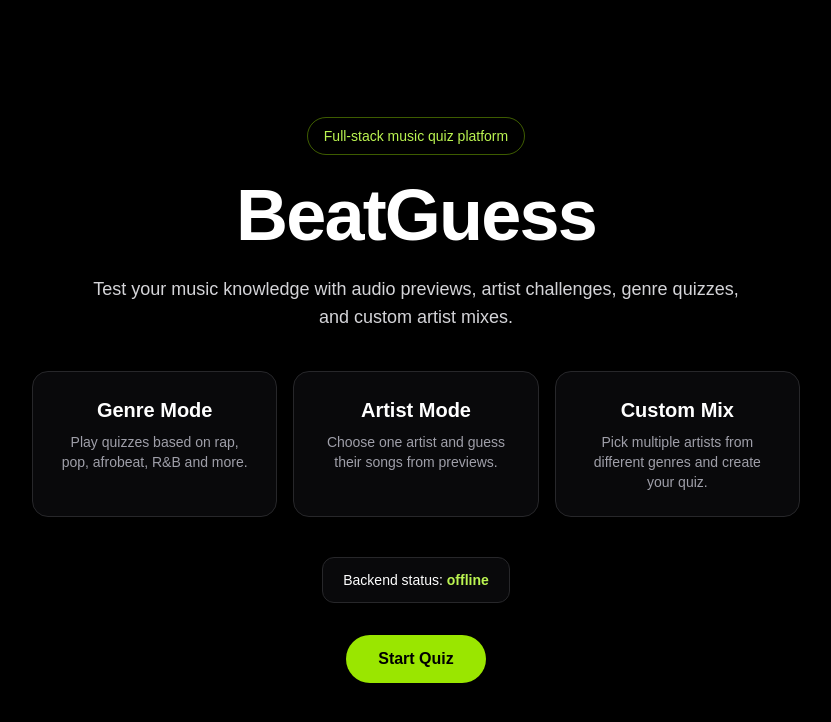
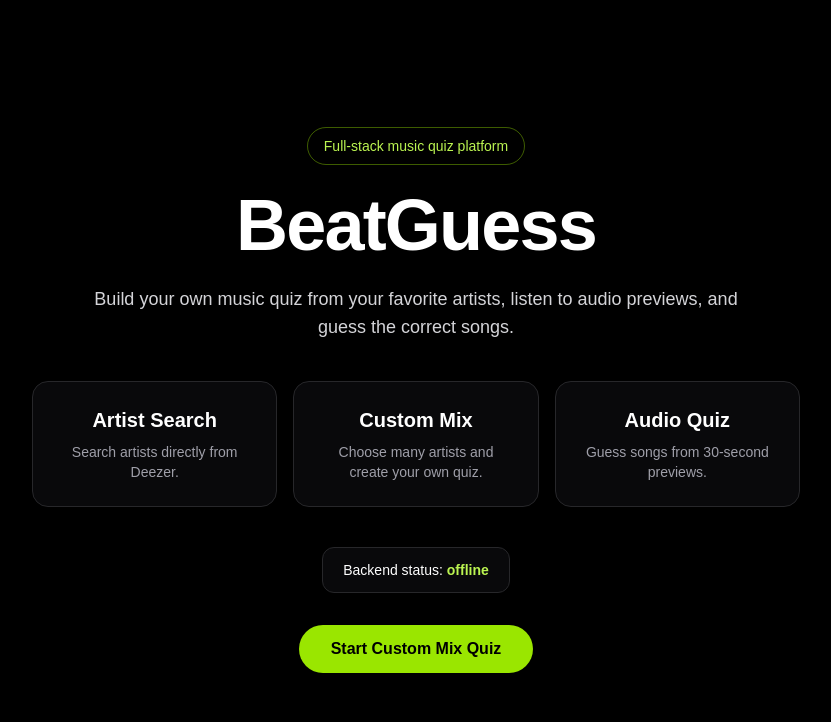
Before and after one commit to Nevs071/beatguess, a Next.js app in the folder apps/web/: page / in a window 1280 px wide. Shown: the top 722 px of the page, without its empty margins (224-1055 px from the left). Built offline with nearby package versions, Linux system fonts and the light colour scheme; no server answers.

Commit message:
Add BeatGuess homepage navigation

```diff
--- a/apps/web/app/page.tsx
+++ b/apps/web/app/page.tsx
@@ -1,6 +1,7 @@
 'use client';
 
 import { useEffect, useState } from 'react';
+import Link from 'next/link';
 
 type HealthResponse = {
   status: string;
@@ -37,29 +38,29 @@ export default function Home() {
         </h1>
 
         <p className="mt-6 max-w-2xl text-lg text-zinc-300">
-          Test your music knowledge with audio previews, artist challenges,
-          genre quizzes, and custom artist mixes.
+          Build your own music quiz from your favorite artists, listen to audio
+          previews, and guess the correct songs.
         </p>
 
         <div className="mt-10 grid w-full max-w-3xl gap-4 md:grid-cols-3">
           <div className="rounded-2xl border border-zinc-800 bg-zinc-950 p-6">
-            <h2 className="text-xl font-semibold">Genre Mode</h2>
+            <h2 className="text-xl font-semibold">Artist Search</h2>
             <p className="mt-2 text-sm text-zinc-400">
-              Play quizzes based on rap, pop, afrobeat, R&B and more.
-            </p>
-          </div>
-
-          <div className="rounded-2xl border border-zinc-800 bg-zinc-950 p-6">
-            <h2 className="text-xl font-semibold">Artist Mode</h2>
-            <p className="mt-2 text-sm text-zinc-400">
-              Choose one artist and guess their songs from previews.
+              Search artists directly from Deezer.
             </p>
           </div>
 
           <div className="rounded-2xl border border-zinc-800 bg-zinc-950 p-6">
             <h2 className="text-xl font-semibold">Custom Mix</h2>
             <p className="mt-2 text-sm text-zinc-400">
-              Pick multiple artists from different genres and create your quiz.
+              Choose many artists and create your own quiz.
+            </p>
+          </div>
+
+          <div className="rounded-2xl border border-zinc-800 bg-zinc-950 p-6">
+            <h2 className="text-xl font-semibold">Audio Quiz</h2>
+            <p className="mt-2 text-sm text-zinc-400">
+              Guess songs from 30-second previews.
             </p>
           </div>
         </div>
@@ -69,9 +70,12 @@ export default function Home() {
           <span className="font-semibold text-lime-300">{backendStatus}</span>
         </div>
 
-        <button className="mt-8 rounded-full bg-lime-400 px-8 py-3 font-semibold text-black transition hover:bg-lime-300">
-          Start Quiz
-        </button>
+        <Link
+          href="/quiz/custom-mix"
+          className="mt-8 rounded-full bg-lime-400 px-8 py-3 font-semibold text-black transition hover:bg-lime-300"
+        >
+          Start Custom Mix Quiz
+        </Link>
       </section>
     </main>
   );
```
